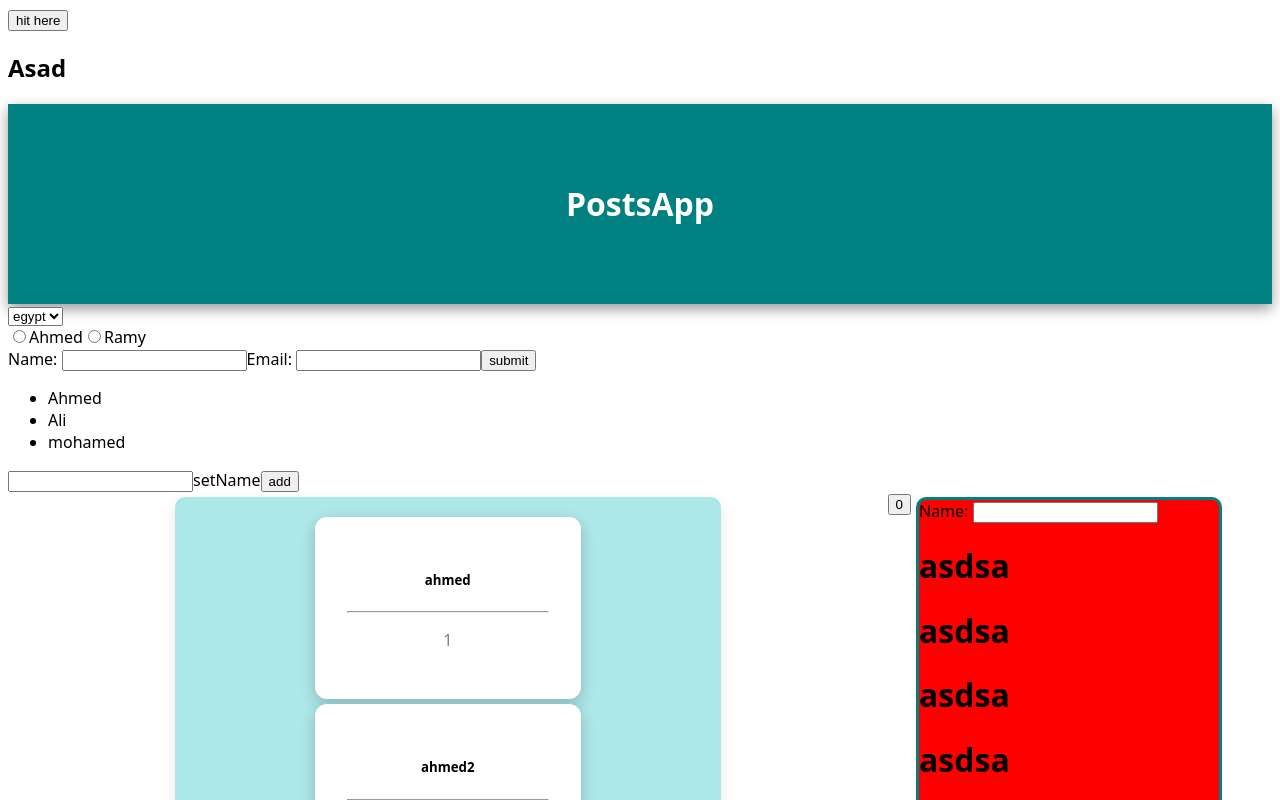
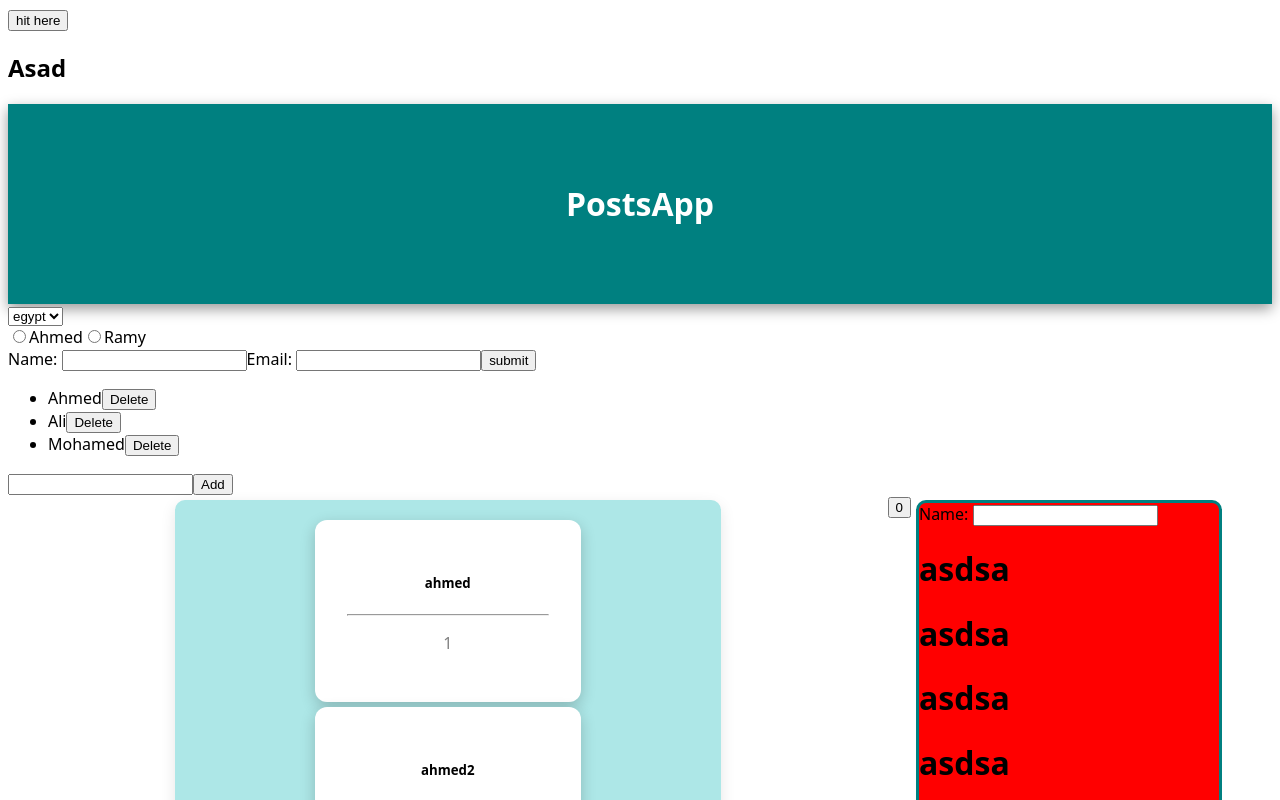
Before and after one commit to AhmeDev1425/React-Journey, a React (Vite) app in the folder project/: page / in a window 1280 px wide. Shown: the top 800 px of the page. Built offline with nearby package versions, Linux system fonts and the light colour scheme.

Commit message:
make a delete button

```diff
--- a/project/src/ListAppend.jsx
+++ b/project/src/ListAppend.jsx
@@ -1,33 +1,46 @@
 import { useState } from "react"
 
-export default function Appender(){
+export default function Appender() {
 
-    const [getNames, setNames] = useState( ["Ahmed","Ali","mohamed"])
+    const [names, setNames] = useState([
+        { id: 1, name: "Ahmed" },
+        { id: 2, name: "Ali" },
+        { id: 3, name: "Mohamed" }
+    ])
 
-    const namesList = getNames.map((name)=> {
-        return <li>{name}</li>
-    })
+    const [inputName, setInputName] = useState("")
 
-    const [getInputNames, setInputNames] = useState()
+    const nextId = names.length > 0 ? Math.max(...names.map(n => n.id)) + 1 : 1
 
+    function handleAdd() {
+        if (!inputName.trim()) return;
 
-    function handleDevices() {
-        setNames([...getNames,getInputNames ])
+        setNames([...names, { id: nextId, name: inputName }])
+        setInputName("")
+    }
+
+    function handleDelete(id) {
+        setNames(names.filter(n => n.id !== id))
     }
 
     return (
-        <>
-            <div>
-                <ul>
-                    {namesList}
-                </ul>
+        <div>
+            <ul>
+                {names.map((n) => (
+                    <li key={n.id}>
+                        {n.name}
+                        <button onClick={() => handleDelete(n.id)}>Delete</button>
+                    </li>
+                ))}
+            </ul>
 
-                <input value={getInputNames} onChange={(e)=> { setInputNames(e.target.value) } } type="text" />setName
+            <input
+                type="text"
+                value={inputName}
+                onChange={(e) => setInputName(e.target.value)}
+            />
 
-                <button onClick={handleDevices}>add</button>
-
-            </div>
-        </>
+            <button onClick={handleAdd}>Add</button>
+        </div>
     )
-
-    }
+}
```
